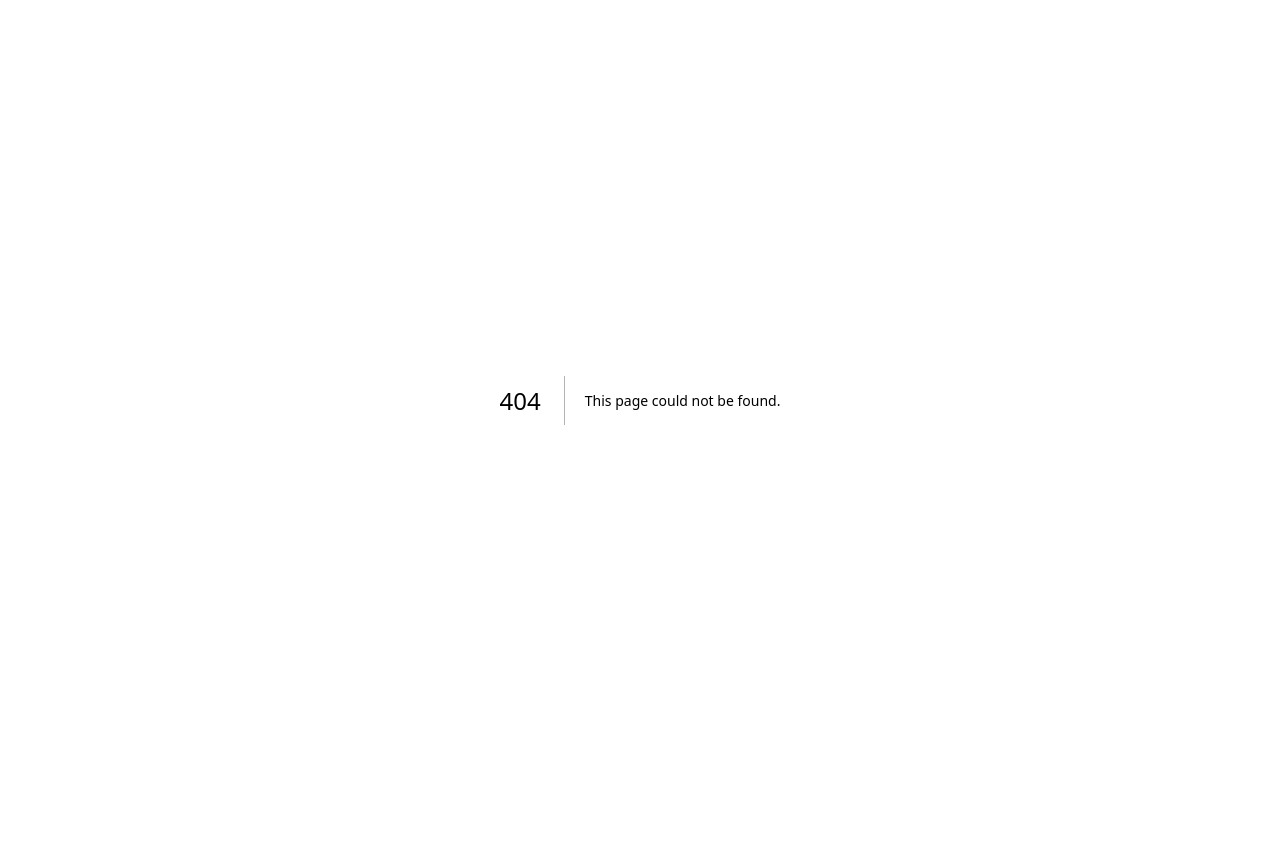
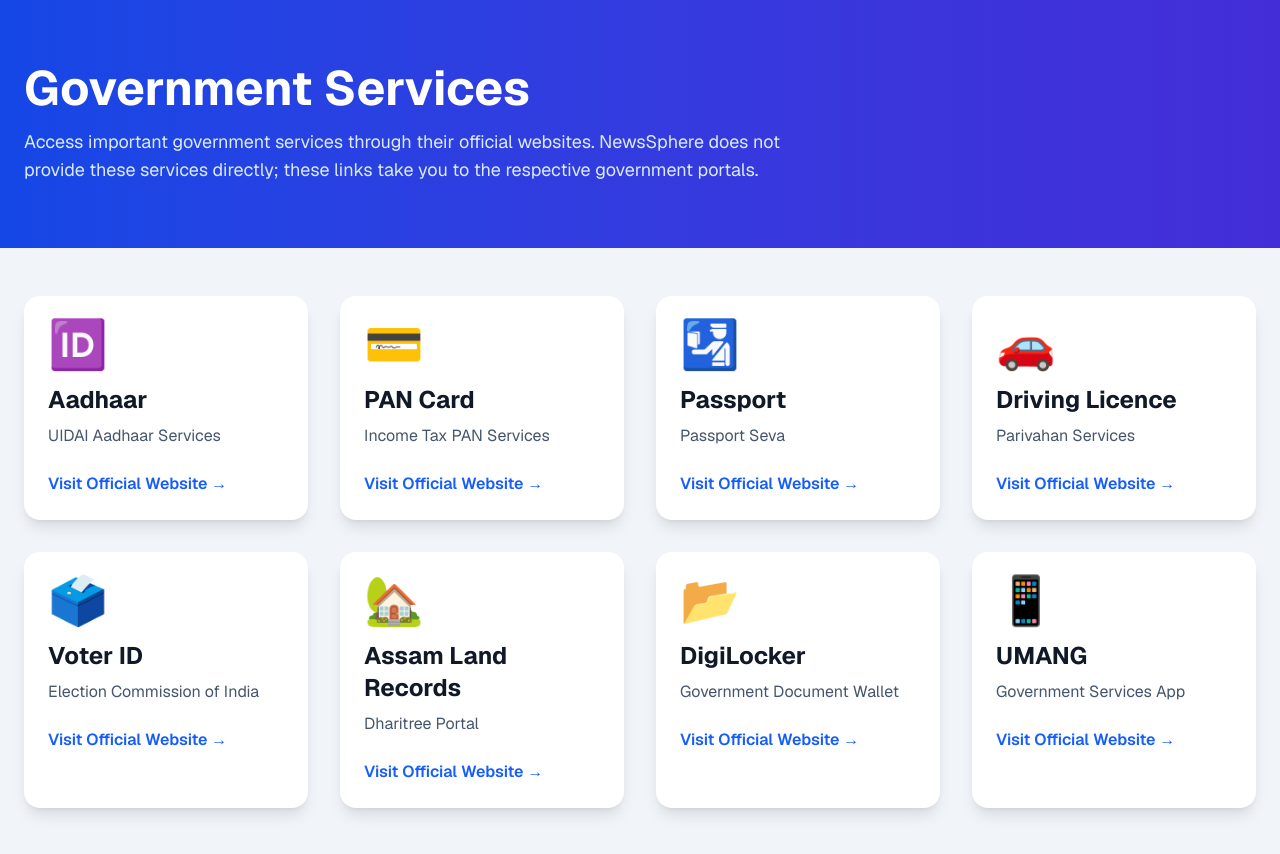
Before and after one commit to arazzaque446-arch/newssphere, a Next.js app: page /government in a window 1280 px wide. Before the commit this address had no page. Before the commit the page ends 800 px from the top, so only its background shows below. Built offline with nearby package versions, Linux system fonts and the light colour scheme.

Commit message:
Added Government Services page

```diff
--- /dev/null
+++ b/app/government/page.tsx
@@ -0,0 +1,102 @@
+import Link from "next/link";
+
+const services = [
+  {
+    title: "Aadhaar",
+    description: "UIDAI Aadhaar Services",
+    url: "https://uidai.gov.in",
+    icon: "🆔",
+  },
+  {
+    title: "PAN Card",
+    description: "Income Tax PAN Services",
+    url: "https://www.incometax.gov.in",
+    icon: "💳",
+  },
+  {
+    title: "Passport",
+    description: "Passport Seva",
+    url: "https://passportindia.gov.in",
+    icon: "🛂",
+  },
+  {
+    title: "Driving Licence",
+    description: "Parivahan Services",
+    url: "https://parivahan.gov.in",
+    icon: "🚗",
+  },
+  {
+    title: "Voter ID",
+    description: "Election Commission of India",
+    url: "https://voters.eci.gov.in",
+    icon: "🗳️",
+  },
+  {
+    title: "Assam Land Records",
+    description: "Dharitree Portal",
+    url: "https://dharitree.assam.gov.in",
+    icon: "🏡",
+  },
+  {
+    title: "DigiLocker",
+    description: "Government Document Wallet",
+    url: "https://www.digilocker.gov.in",
+    icon: "📂",
+  },
+  {
+    title: "UMANG",
+    description: "Government Services App",
+    url: "https://web.umang.gov.in",
+    icon: "📱",
+  },
+];
+
+export default function GovernmentPage() {
+  return (
+    <main className="min-h-screen bg-slate-100">
+      <section className="bg-gradient-to-r from-blue-700 to-indigo-700 py-16 text-white">
+        <div className="mx-auto max-w-7xl px-6">
+          <h1 className="text-5xl font-bold">
+            Government Services
+          </h1>
+
+          <p className="mt-4 max-w-3xl text-lg text-blue-100">
+            Access important government services through their official
+            websites. NewsSphere does not provide these services directly;
+            these links take you to the respective government portals.
+          </p>
+        </div>
+      </section>
+
+      <section className="mx-auto max-w-7xl px-6 py-12">
+        <div className="grid gap-8 md:grid-cols-2 lg:grid-cols-4">
+          {services.map((service) => (
+            <Link
+              key={service.title}
+              href={service.url}
+              target="_blank"
+              rel="noopener noreferrer"
+              className="rounded-2xl bg-white p-6 shadow-lg transition hover:-translate-y-1 hover:shadow-xl"
+            >
+              <div className="text-5xl">
+                {service.icon}
+              </div>
+
+              <h2 className="mt-4 text-2xl font-bold">
+                {service.title}
+              </h2>
+
+              <p className="mt-2 text-slate-600">
+                {service.description}
+              </p>
+
+              <div className="mt-6 font-semibold text-blue-600">
+                Visit Official Website →
+              </div>
+            </Link>
+          ))}
+        </div>
+      </section>
+    </main>
+  );
+}
```
